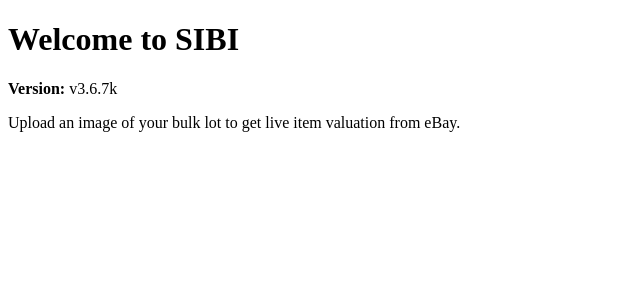
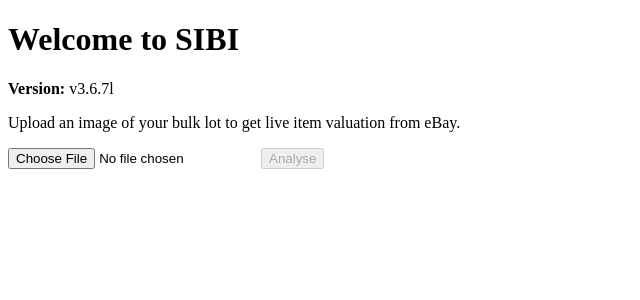
Before and after one commit to bert386/SIBIDev, a Next.js app: page / in a window 1280 px wide. Shown: the top 300 px of the page, without its empty margins (0-640 px from the left). Built offline with nearby package versions, Linux system fonts and the light colour scheme.

Commit message:
Add files via upload

```diff
--- a/pages/index.js
+++ b/pages/index.js
@@ -1,10 +1,17 @@
+
+import React, { useState } from 'react';
 
 export default function Home() {
+  const [file, setFile] = useState(null);
+  const version = "v3.6.7l";
+
   return (
     <div>
       <h1>Welcome to SIBI</h1>
-      <p><strong>Version:</strong> v3.6.7k</p>
+      <p><strong>Version:</strong> v3.6.7l</p>
       <p>Upload an image of your bulk lot to get live item valuation from eBay.</p>
+      <input type="file" onChange={(e) => setFile(e.target.files[0])} />
+      <button disabled={!file}>Analyse</button>
     </div>
   );
 }
```
Also changed, not shown: package.json (+7 -4 lines).
